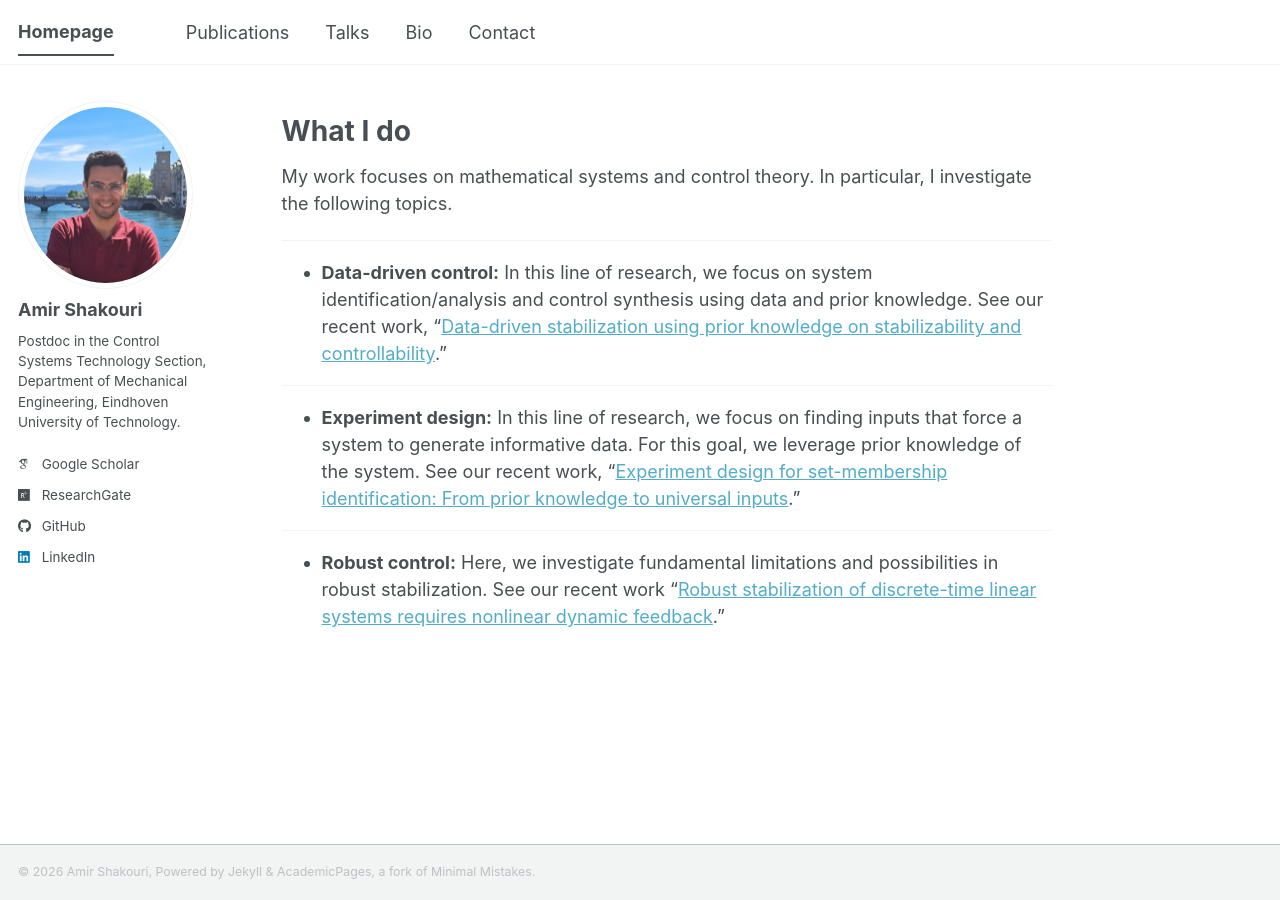
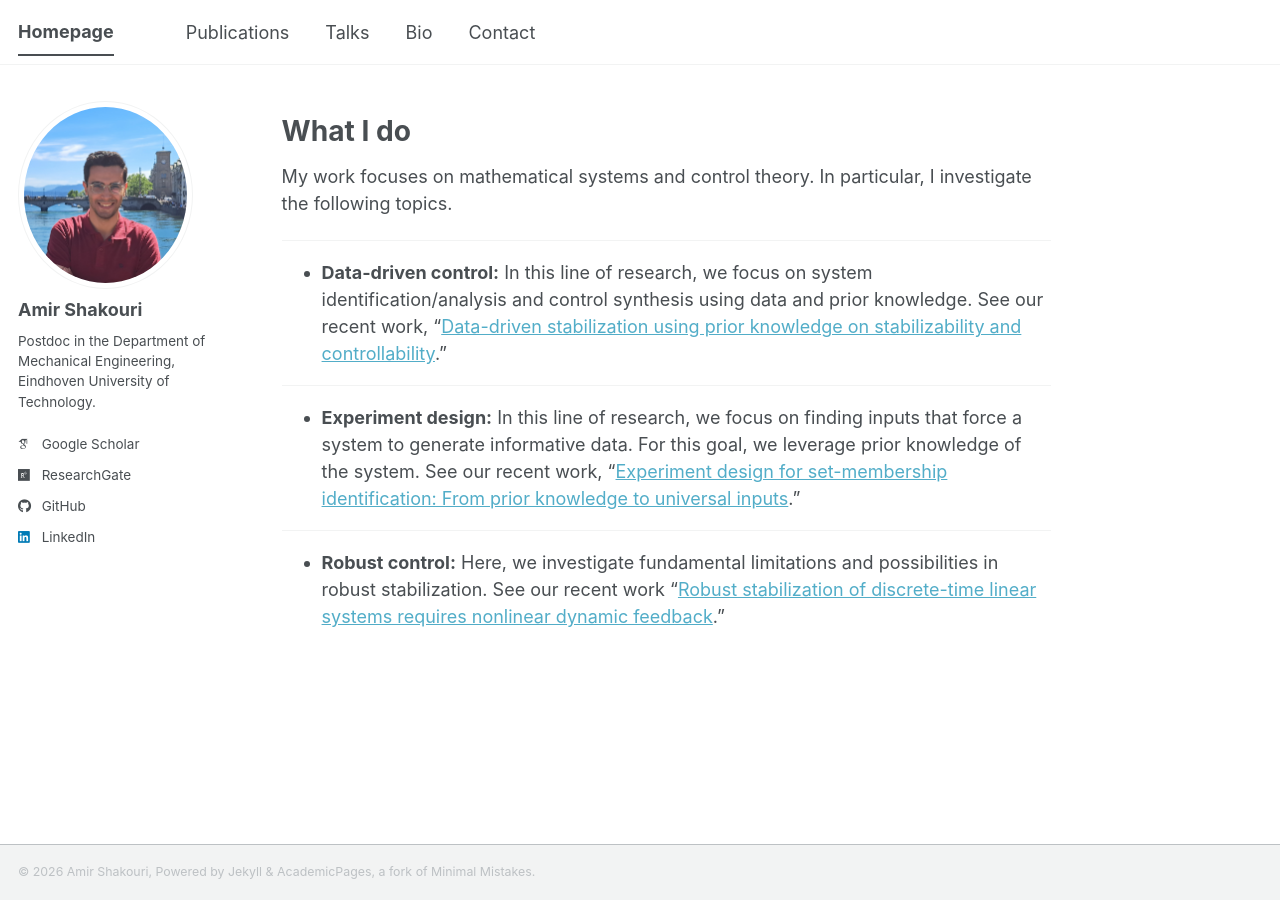
Before and after one commit to a-shakouri/a-shakouri.github.io, a Jekyll site: the page built from _pages/about.md, in a window 1280 px wide. Built offline with Jekyll 4.4.1, drawn with Linux system fonts in a browser that asks for light colours; some web fonts are replaced; a script bundle is joined from its source files by our own code; library files that are not in the unit come from our copies.

Commit message:
Update _config.yml

```diff
--- a/_config.yml
+++ b/_config.yml
@@ -26,7 +26,7 @@ author:
   avatar           : "20230810_144750.jpg"
   name             : "Amir Shakouri"
   pronouns         : # example: "she/her"
-  bio              : "Postdoc in the Control Systems Technology Section, Department of Mechanical Engineering, Eindhoven University of Technology."
+  bio              : "Postdoc in the Department of Mechanical Engineering, Eindhoven University of Technology."
   location         :
   employer         : #""
   uri              : # URL
```
